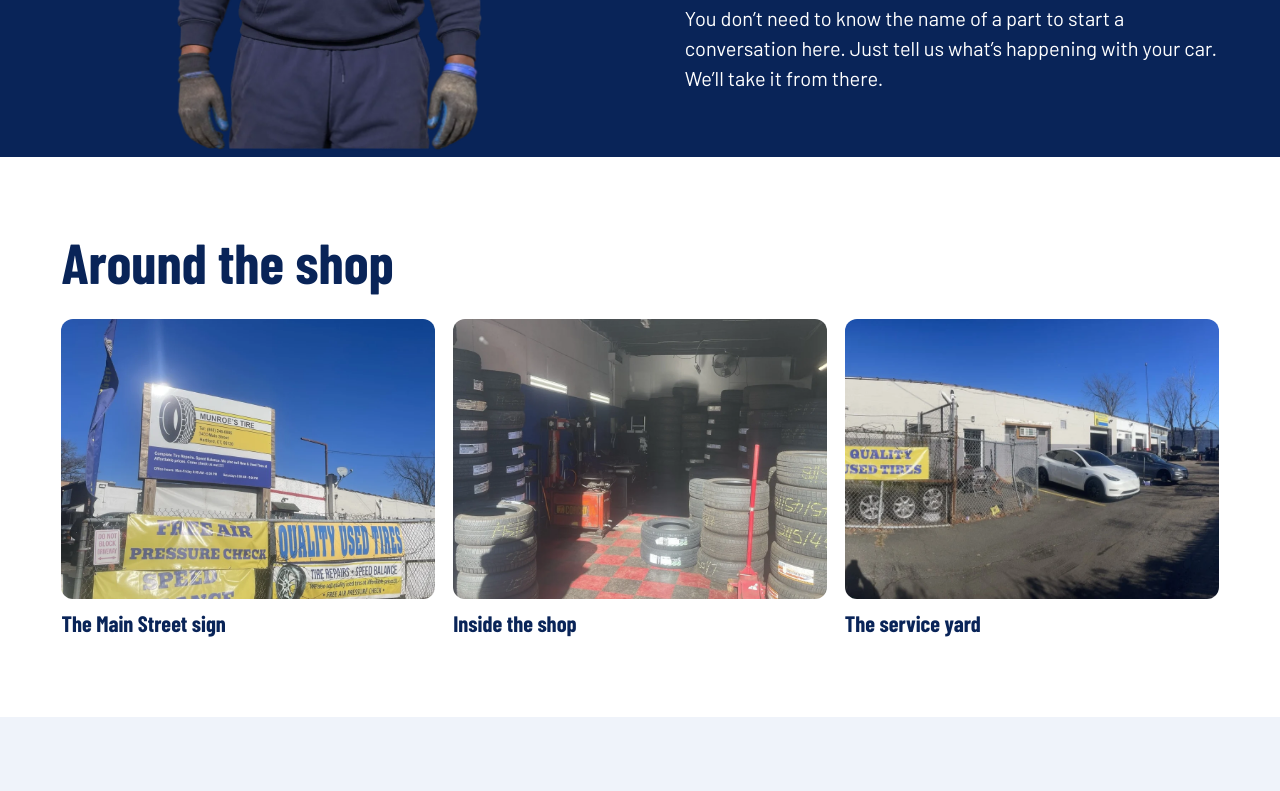
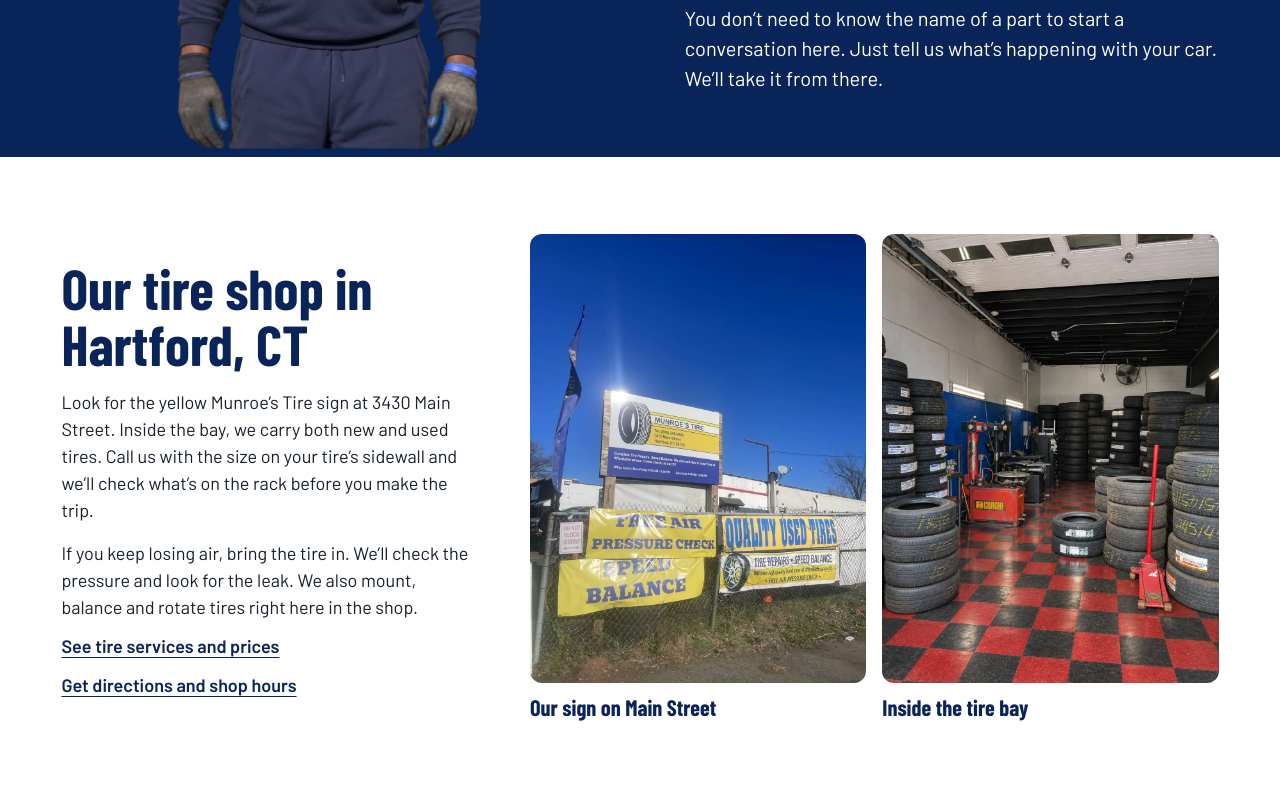
Before and after one commit to reimage-demo/munroes-tire-service, a plain HTML site: page index.html in a window 1280 px wide. Shown: the part 2176-2967 px from the top of the page. Drawn offline with Linux system fonts and the light colour scheme.

Commit message:
Refresh storefront and service bay photos and Hartford shop section

```diff
--- a/index.html
+++ b/index.html
@@ -86,7 +86,25 @@
     </div>
   </div>
 </section>
-<section id="photos" class="wrap block"><h2>Around the shop</h2><div class="gallery"><figure><img loading="lazy" src="assets/photos/roadside-sign.webp" alt="Munroe’s roadside sign above yellow banners advertising used tires, free air pressure checks and speed balancing"><figcaption>The Main Street sign</figcaption></figure><figure><img loading="lazy" src="assets/photos/waiting-room.webp" alt="Stacks of tires and a red floor jack on the red-and-black checkered floor inside the service bay"><figcaption>Inside the shop</figcaption></figure><figure><img loading="lazy" src="assets/photos/shop-yard.webp" alt="Cars parked outside the service bays beside a chain-link fence with a yellow “Quality Used Tires” banner"><figcaption>The service yard</figcaption></figure></div></section>
+<section id="photos" class="wrap block shop-visit" aria-labelledby="shop-visit-title">
+  <div class="shop-intro">
+    <h2 id="shop-visit-title">Our tire shop in Hartford, CT</h2>
+    <p>Look for the yellow Munroe’s Tire sign at 3430 Main Street. Inside the bay, we carry both new and used tires. Call us with the size on your tire’s sidewall and we’ll check what’s on the rack before you make the trip.</p>
+    <p>If you keep losing air, bring the tire in. We’ll check the pressure and look for the leak. We also mount, balance and rotate tires right here in the shop.</p>
+    <a href="#services">See tire services and prices</a>
+    <a href="#visit">Get directions and shop hours</a>
+  </div>
+  <div class="gallery">
+    <figure>
+      <a href="assets/photos/roadside-sign.webp" aria-label="View the full-size Main Street sign"><img class="shop-sign" loading="lazy" src="assets/photos/roadside-sign.webp" width="1050" height="1400" alt="Munroe’s roadside sign above yellow banners for used tires and free air pressure checks"></a>
+      <figcaption>Our sign on Main Street</figcaption>
+    </figure>
+    <figure>
+      <img loading="lazy" src="assets/photos/service-bay.webp" width="1050" height="1400" alt="Tire stacks, a mounting machine and a red floor jack inside Munroe’s service bay">
+      <figcaption>Inside the tire bay</figcaption>
+    </figure>
+  </div>
+</section>
 <section class="reviews" id="reviews" aria-labelledby="reviews-title">
   <div class="wrap block">
     <div class="reviews-heading">
--- a/scroll-effects.js
+++ b/scroll-effects.js
@@ -12,7 +12,7 @@
 
   const targets = document.querySelectorAll([
     '.visit > *', '#services > h2', '.prices', '.owner-inner > *',
-    '#photos > h2', '.gallery figure', '.reviews-heading', '.review-pair',
+    '.shop-intro', '.gallery figure', '.reviews-heading', '.review-pair',
     '.review-controls', '.faq > *', '.cta > .wrap', '.policy > *',
     '.footer-grid > *', '.footer-credit'
   ].join(', '));
--- a/styles.css
+++ b/styles.css
@@ -88,8 +88,16 @@ td { text-align: right; white-space: nowrap; font-variant-numeric: tabular-nums;
 .owner-story { padding-block: clamp(36px, 5vw, 70px); }
 .owner h2 { color: white; }
 .owner p { max-width: 52ch; margin-top: 20px; font-size: 1.25rem; }
-.gallery { display: grid; grid-template-columns: repeat(3,1fr); gap: 18px; margin-top: 28px; }
-.gallery img { width: 100%; aspect-ratio: 4/3; object-fit: cover; border-radius: 12px; }
+.shop-visit { display: grid; grid-template-columns: minmax(0, 1fr) minmax(0, 1.65fr); align-items: center; gap: clamp(28px, 4vw, 64px); }
+.shop-intro h2 { max-width: 15ch; }
+.shop-intro p { margin-top: 16px; max-width: 54ch; }
+.shop-intro a { display: block; width: fit-content; margin-top: 12px; color: var(--navy); font-weight: 600; }
+.gallery { display: grid; grid-template-columns: repeat(2, minmax(0, 1fr)); gap: 16px; }
+.gallery img { width: 100%; height: auto; display: block; border-radius: 12px; }
+.gallery a { display: block; border-radius: 12px; }
+.shop-sign { filter: contrast(1.08) saturate(1.04); }
+@media (max-width: 900px) { .shop-visit { grid-template-columns: 1fr; } }
+
 figcaption { font-size: 1.4rem; color: var(--navy); margin-top: 8px; }
 .cta { background: var(--yellow); text-align: center; padding-block: 54px; }
 .cta p { margin: 14px auto 20px; }
@@ -132,12 +140,13 @@ figcaption { font-size: 1.4rem; color: var(--navy); margin-top: 8px; }
 .policy h2 { font-size: 2rem; margin-top: 32px; }
 .policy p { margin-top: 16px; }
 @media (max-width: 760px) {
-  .hero, .visit, .owner-inner, .prices-grid, .gallery { grid-template-columns: 1fr; }
+  .hero, .visit, .owner-inner, .prices-grid { grid-template-columns: 1fr; }
   .hero-copy { padding: 36px var(--gutter); }
   .hero h1 br { display: none; }
   .building { aspect-ratio: 2/1; height: auto; }
   .visit { gap: 28px; margin-top: 28px; }
-  .gallery { gap: 24px; }
+  .gallery { gap: 14px; }
+  @media (max-width: 540px) { .gallery { grid-template-columns: 1fr; gap: 24px; } }
   .owner-inner { gap: 0; }
   .owner-story { grid-row: 1; padding-bottom: 16px; }
   .owner img { height: 320px; }
```
Also changed, not shown: assets/photos/service-bay.webp (added), assets/photos/storefront.webp.
